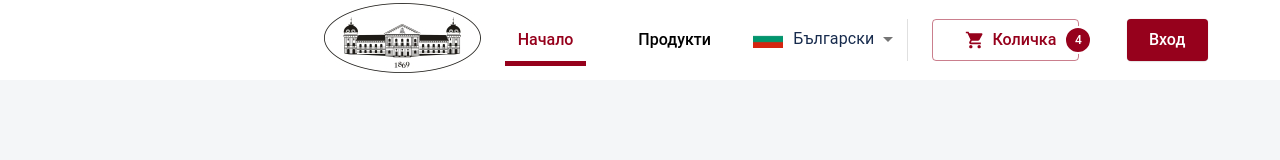
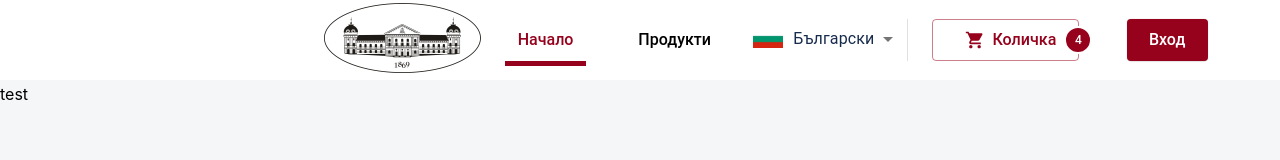
Before and after one commit to MihailDimitrov1235/shop, a React (Create React App) app in the folder client/: page /home in a window 1280 px wide. Shown: the top 160 px of the page. Built offline with nearby package versions, Linux system fonts and the light colour scheme.

Commit message:
main layout wrappers

```diff
--- a/client/src/components/MainLayout.js
+++ b/client/src/components/MainLayout.js
@@ -1,13 +1,48 @@
 import { Outlet } from 'react-router-dom';
+import { styled } from '@mui/styles';
 import Navbar from './Navbar/Navbar';
 
+const MainLayoutRoot = styled('div')(
+    ({ theme }) => ({
+        backgroundColor: theme.palette.background.default,
+        display: 'flex',
+        height: '100%',
+        overflow: 'hidden',
+        width: '100%'
+    })
+);
+
+const MainLayoutWrapper = styled('div')({
+    display: 'flex',
+    flex: '1 1 auto',
+    overflow: 'hidden',
+    paddingTop: 84
+});
+
+const MainLayoutContainer = styled('div')({
+    display: 'flex',
+    flex: '1 1 auto',
+    overflow: 'hidden'
+});
+
+const MainLayoutContent = styled('div')({
+    flex: '1 1 auto',
+    height: '100%',
+    overflow: 'auto'
+});
+
 const MainLayout = () => {
-    return(
-        <>
+    return (
+        <MainLayoutRoot>
             <Navbar />
-            <Outlet />
-        </>
-
+            <MainLayoutWrapper>
+                <MainLayoutContainer>
+                    <MainLayoutContent>
+                        <Outlet />
+                    </MainLayoutContent>
+                </MainLayoutContainer>
+            </MainLayoutWrapper>
+        </MainLayoutRoot>
     );
 };
 
```
